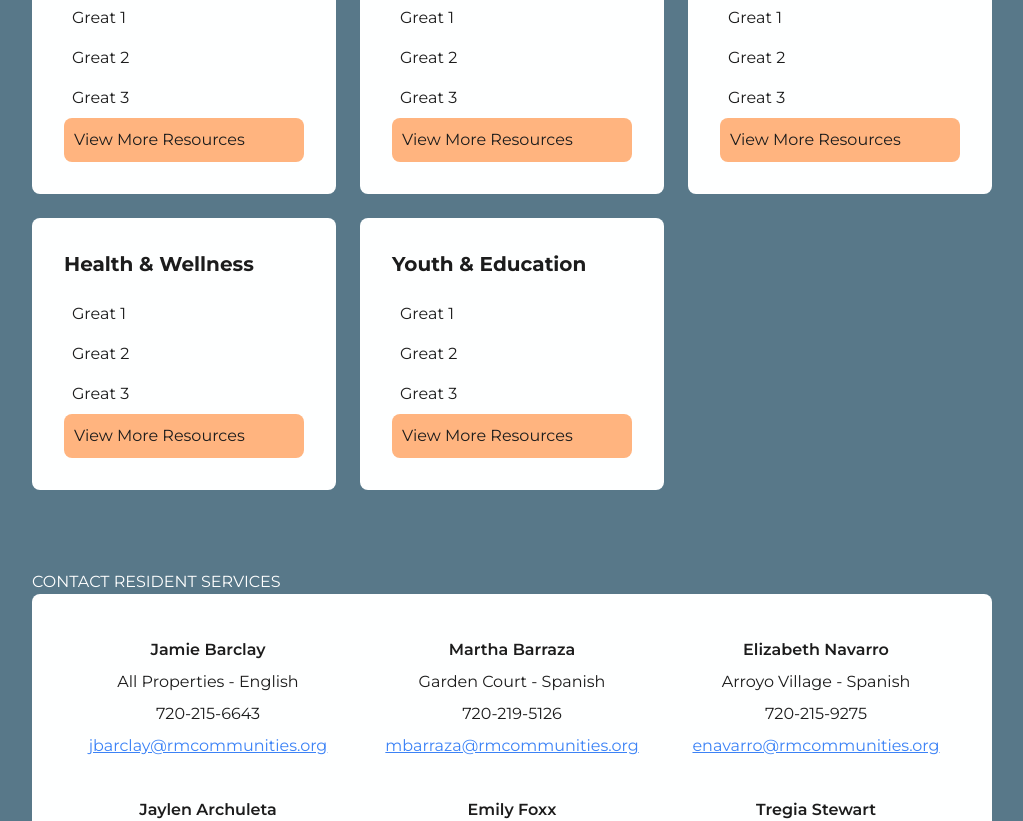
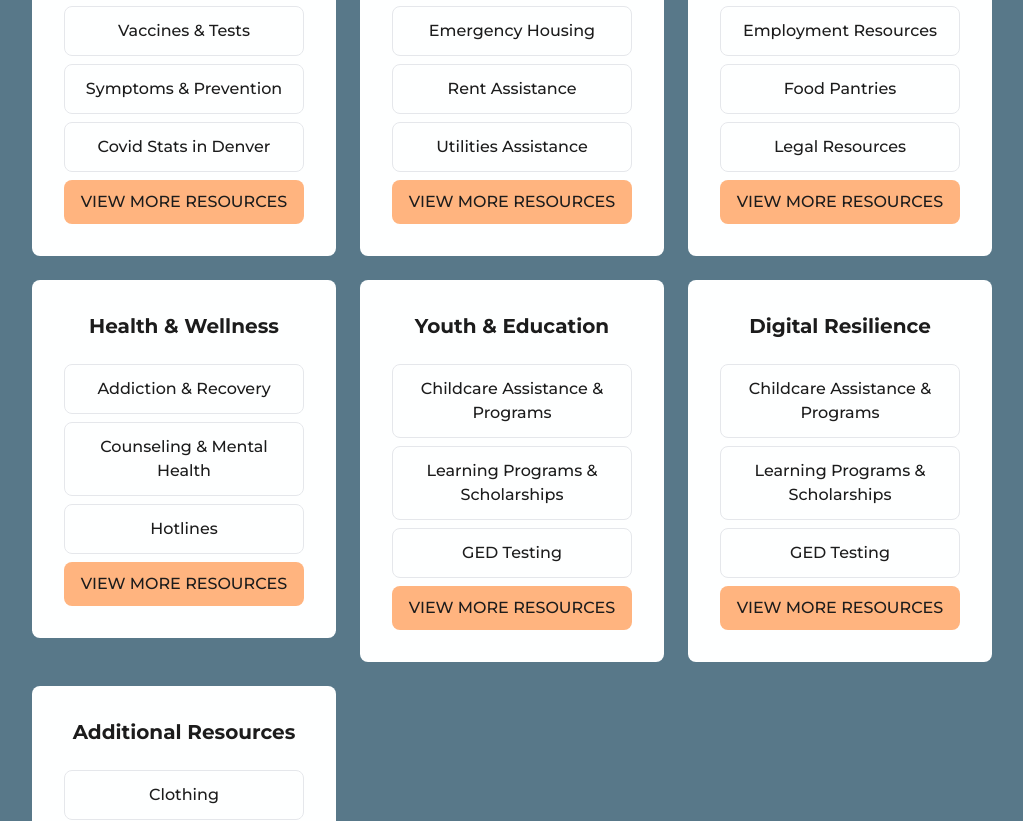
Before and after one commit to specollective/RMC-Resources, a Next.js app: page / in a window 1280 px wide. Shown: the part 640-1461 px from the top of the page, without its empty margins (128-1151 px from the left). Built offline with nearby package versions, Linux system fonts and the light colour scheme.

Commit message:
fix styling, update info (#12)

```diff
--- a/app/components/Resources.tsx
+++ b/app/components/Resources.tsx
@@ -21,14 +21,14 @@ const CategoriesCard = ({ category }: CategoriesCardProps) => {
   const { id, name, topLinks } = category;
 
   return (
-    <Card className='flex flex-col p-8'>
+    <Card className='flex flex-col space-y-2 items-center p-8'>
       <h2 className='font-bold text-xl mb-4'> {name} </h2>
       {topLinks.map((link: TopLinkType) => (
         <a
           key={`${name}-${link.name}`}
           href={link.link}
           target='_blank'
-          className='p-2 hover:underline'
+          className='p-3 w-full bg-[#feffff] border rounded-lg p-2.5 hover:underline text-center font-medium'
         >
           {' '}
           {link.name}{' '}
@@ -36,10 +36,10 @@ const CategoriesCard = ({ category }: CategoriesCardProps) => {
       ))}
       <Link
         href={`/${id}`}
-        className='bg-[#FFB47F] rounded-lg p-2.5 hover:underline'
+        className='w-full bg-[#FFB47F] rounded-lg p-2.5 hover:bg-[#FF9244] text-center font-medium'
       >
         {' '}
-        View More Resources{' '}
+        VIEW MORE RESOURCES{' '}
       </Link>
     </Card>
   );
--- a/constants/resourcesCategories.ts
+++ b/constants/resourcesCategories.ts
@@ -2,48 +2,67 @@ export const resourceCategories = [
   {
     id: 'covid-19',
     name: 'COVID-19',
-    topLinks:[
-      {name:'Great 1', link:'example.com'},
-      {name:'Great 2', link:'example2.com'},
-      {name:'Great 3', link:'example3.com'}
-    ]
+    topLinks: [
+      { name: 'Vaccines & Tests', link: 'example.com' },
+      { name: 'Symptoms & Prevention', link: 'example2.com' },
+      { name: 'Covid Stats in Denver', link: 'example3.com' },
+    ],
   },
   {
     id: 'digital-resilience',
     name: 'Housing Stability',
-    topLinks:[
-      {name:'Great 1', link:'example.com'},
-      {name:'Great 2', link:'example2.com'},
-      {name:'Great 3', link:'example3.com'}
-    ]
+    topLinks: [
+      { name: 'Emergency Housing', link: 'example.com' },
+      { name: 'Rent Assistance', link: 'example2.com' },
+      { name: 'Utilities Assistance', link: 'example3.com' },
+    ],
   },
   {
     id: 'financial-stability',
     name: 'Financial Stability',
-    topLinks:[
-      {name:'Great 1', link:'example.com'},
-      {name:'Great 2', link:'example2.com'},
-      {name:'Great 3', link:'example3.com'}
-    ]
+    topLinks: [
+      { name: 'Employment Resources', link: 'example.com' },
+      { name: 'Food Pantries', link: 'example2.com' },
+      { name: 'Legal Resources', link: 'example3.com' },
+    ],
   },
   {
     id: 'health-wellness',
     name: 'Health & Wellness',
-    topLinks:[
-      {name:'Great 1', link:'example.com'},
-      {name:'Great 2', link:'example2.com'},
-      {name:'Great 3', link:'example3.com'}
-    ]
+    topLinks: [
+      { name: 'Addiction & Recovery', link: 'example.com' },
+      { name: 'Counseling & Mental Health', link: 'example2.com' },
+      { name: 'Hotlines', link: 'example3.com' },
+    ],
   },
   {
     id: 'youth-and-education',
     name: 'Youth & Education',
-    topLinks:[
-      {name:'Great 1', link:'example.com'},
-      {name:'Great 2', link:'example2.com'},
-      {name:'Great 3', link:'example3.com'}
-    ]
+    topLinks: [
+      { name: 'Childcare Assistance & Programs', link: 'example.com' },
+      { name: 'Learning Programs & Scholarships', link: 'example2.com' },
+      { name: 'GED Testing', link: 'example3.com' },
+    ],
   },
+  {
+    id: 'digital-resilience',
+    name: 'Digital Resilience',
+    topLinks: [
+      { name: 'Childcare Assistance & Programs', link: 'example.com' },
+      { name: 'Learning Programs & Scholarships', link: 'example2.com' },
+      { name: 'GED Testing', link: 'example3.com' },
+    ],
+  },
+  {
+    id: 'additional-resourcse',
+    name: 'Additional Resources',
+    topLinks: [
+      { name: 'Clothing', link: 'example.com' },
+      { name: 'LGBTQ', link: 'example2.com' },
+      { name: 'Seniors', link: 'example3.com' },
+    ],
+  },
+
   // {
   //   id: '',
   //   name: '',
```
